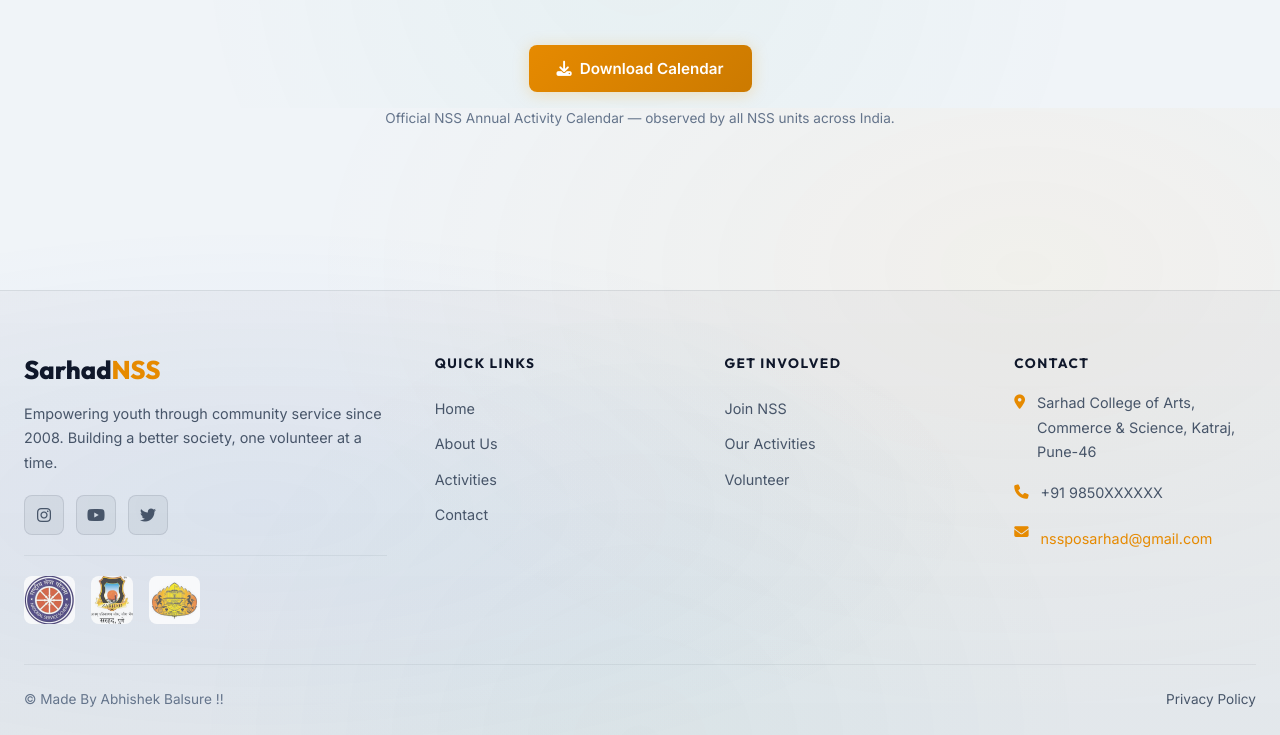
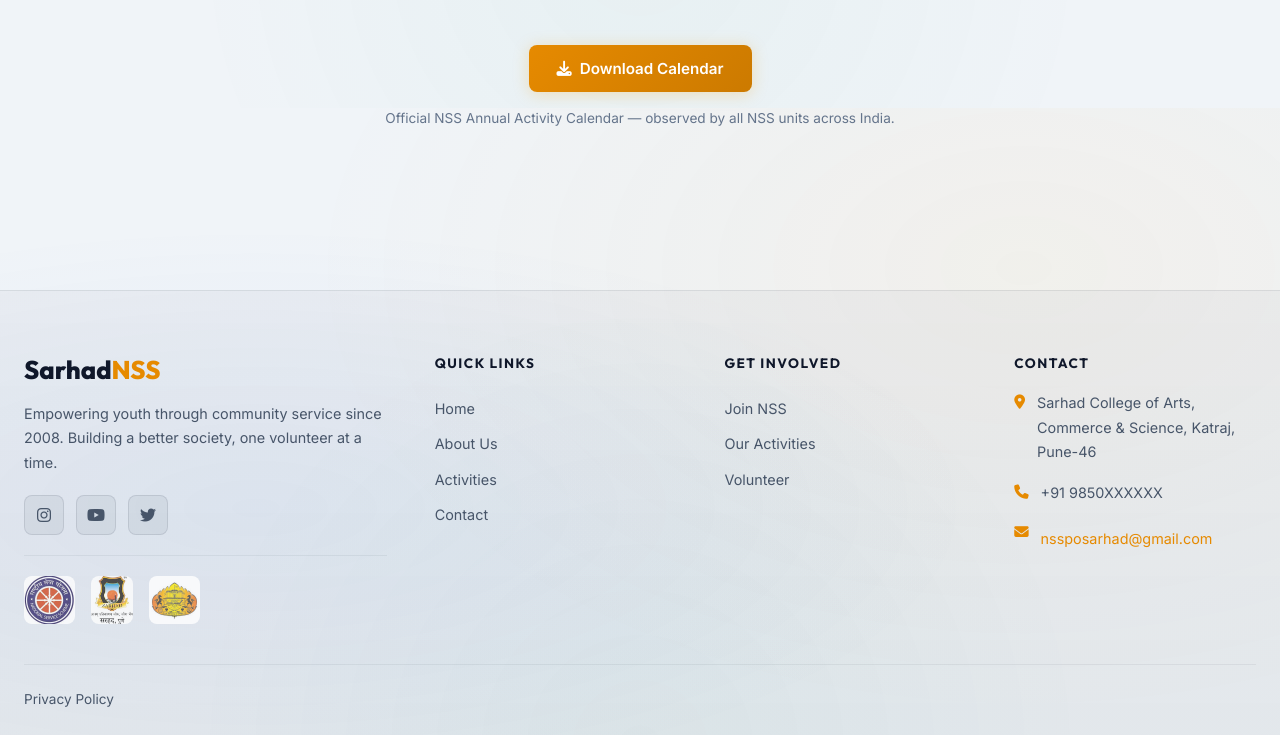
Before and after one commit to abhishek-balsure/NSS-Website, a plain HTML site: page activities.html in a window 1280 px wide. Shown: the part 4692-5427 px from the top of the page. Drawn offline with Linux system fonts and the light colour scheme.

Commit message:
Comment out footer copyright text

```diff
--- a/activities.html
+++ b/activities.html
@@ -1270,7 +1270,7 @@
                 </div>
             </div>
             <div class="footer-bottom">
-                <p>© Made By Abhishek Balsure !!</p>
+                <!-- © Made By Abhishek Balsure !! -->
                 <a href="#">Privacy Policy</a>
             </div>
         </div>
```
